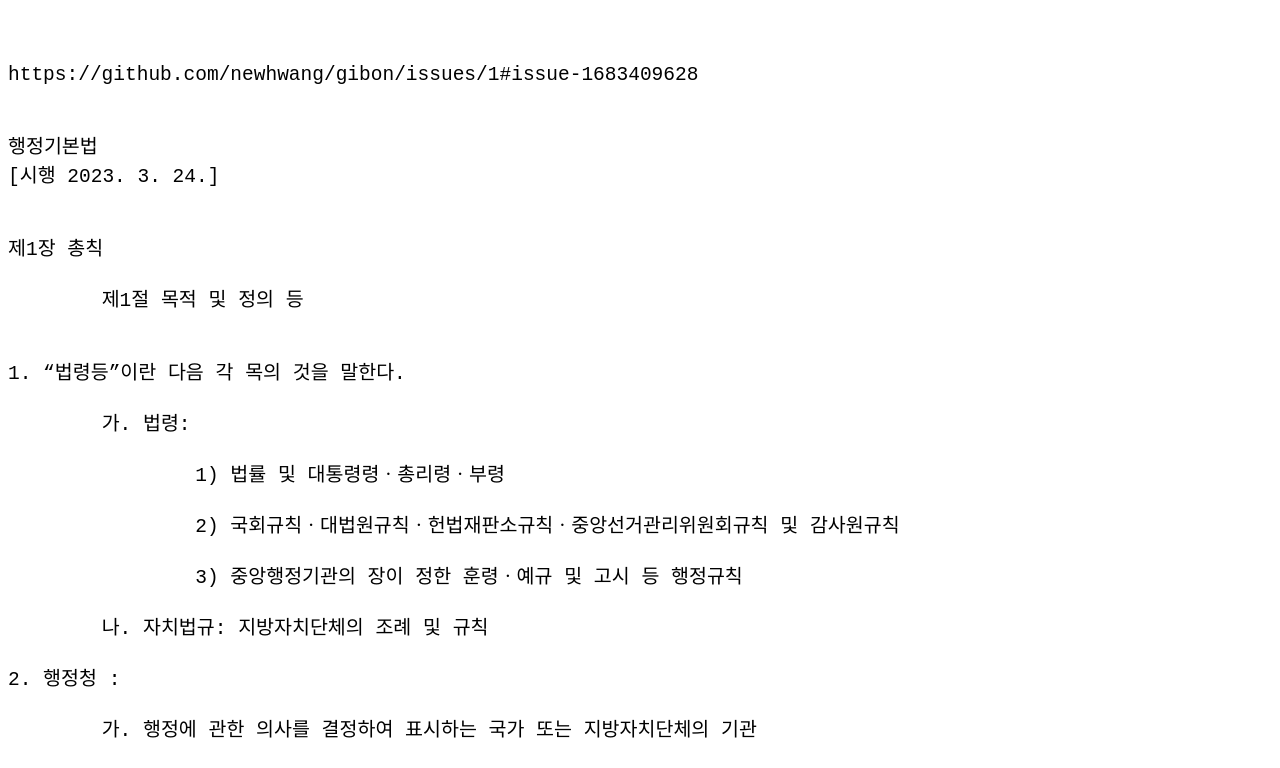
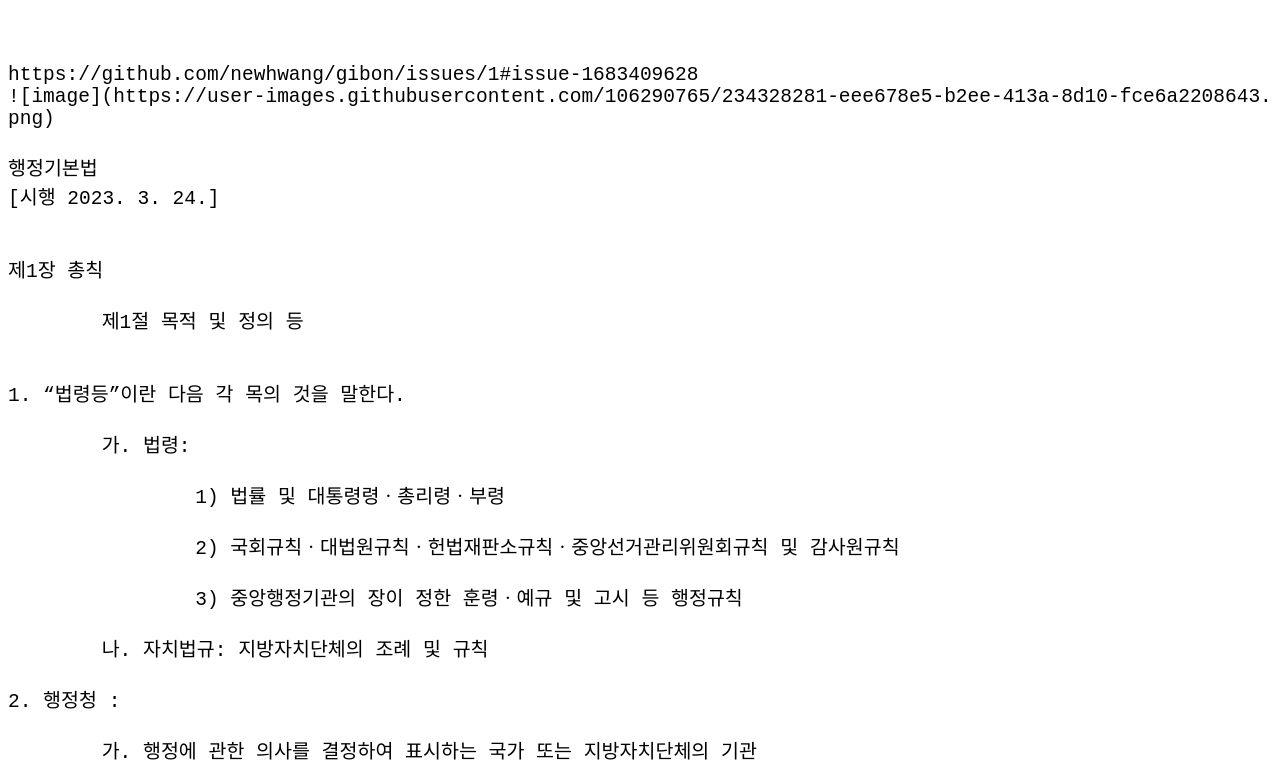
Before and after one commit to newhwang/gibon, a plain HTML site: page index.html in a window 1280 px wide. Shown: the top 768 px of the page. Drawn offline with Linux system fonts and the light colour scheme.

Commit message:
Update index.html

```diff
--- a/index.html
+++ b/index.html
@@ -19,7 +19,7 @@
 <pre>
 
 https://github.com/newhwang/gibon/issues/1#issue-1683409628
-
+![image](https://user-images.githubusercontent.com/106290765/234328281-eee678e5-b2ee-413a-8d10-fce6a2208643.png)
 
 행정기본법
 [시행 2023. 3. 24.]
```
